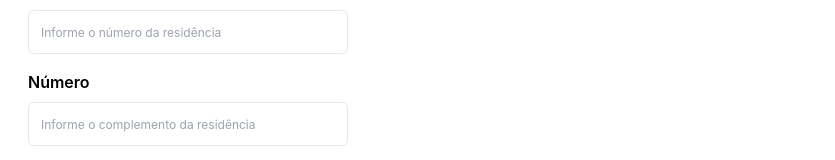
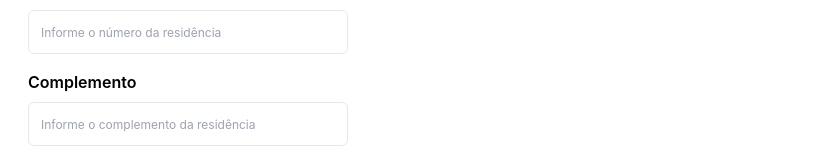
Before and after one commit to ICEI-PUC-Minas-PMV-ADS/pmv-ads-2024-1-e5-proj-empext-t5-flamme, a React (Vite) app in the folder flamme-web/: page / in a window 1280 px wide. Shown: the part 1389-1549 px from the top of the page, without its empty margins (0-835 px from the left). Built offline with nearby package versions, Linux system fonts and the light colour scheme.

Commit message:
Finalizar orçamento
Ajuste no campo complemento

```diff
--- a/flamme-web/src/screens/CheckoutBudget/index.tsx
+++ b/flamme-web/src/screens/CheckoutBudget/index.tsx
@@ -160,7 +160,7 @@ function CheckoutBudget() {
         </div>
 
         <div className="mt-4 ml-7">
-          <SectionTitle text="Número" />
+          <SectionTitle text="Complemento" />
           <input className="mt-2 w-80 border rounded-md text-xs px-3 h-11" type="text" placeholder="Informe o complemento da residência" />
         </div>
 
```
